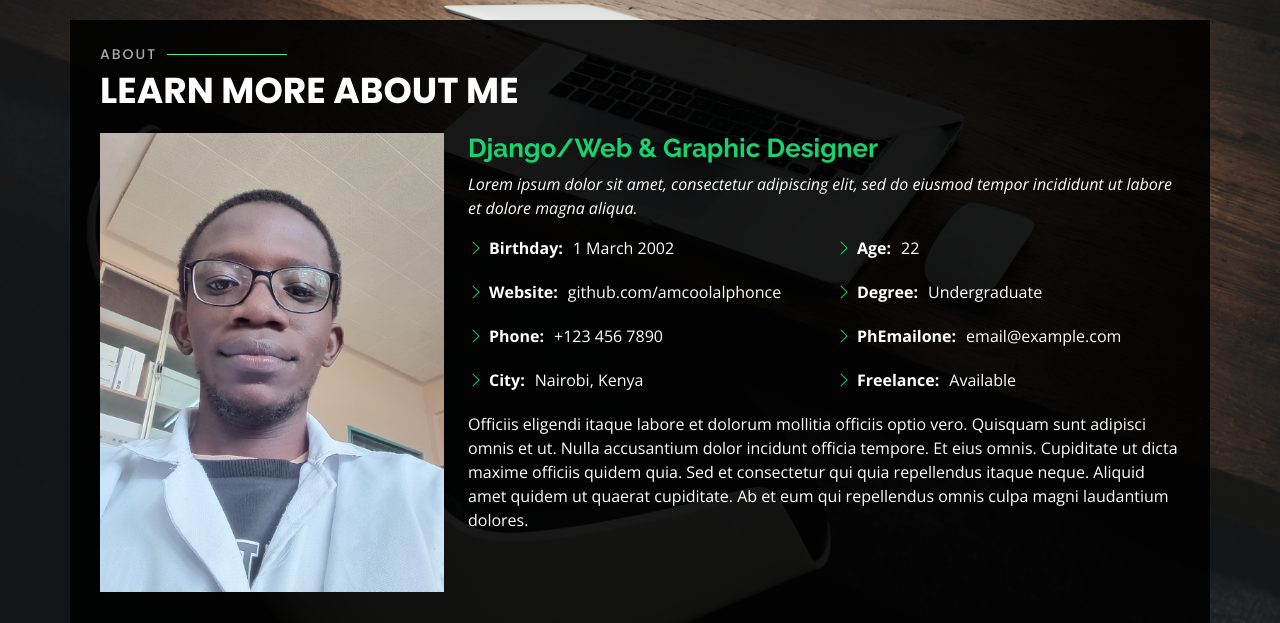
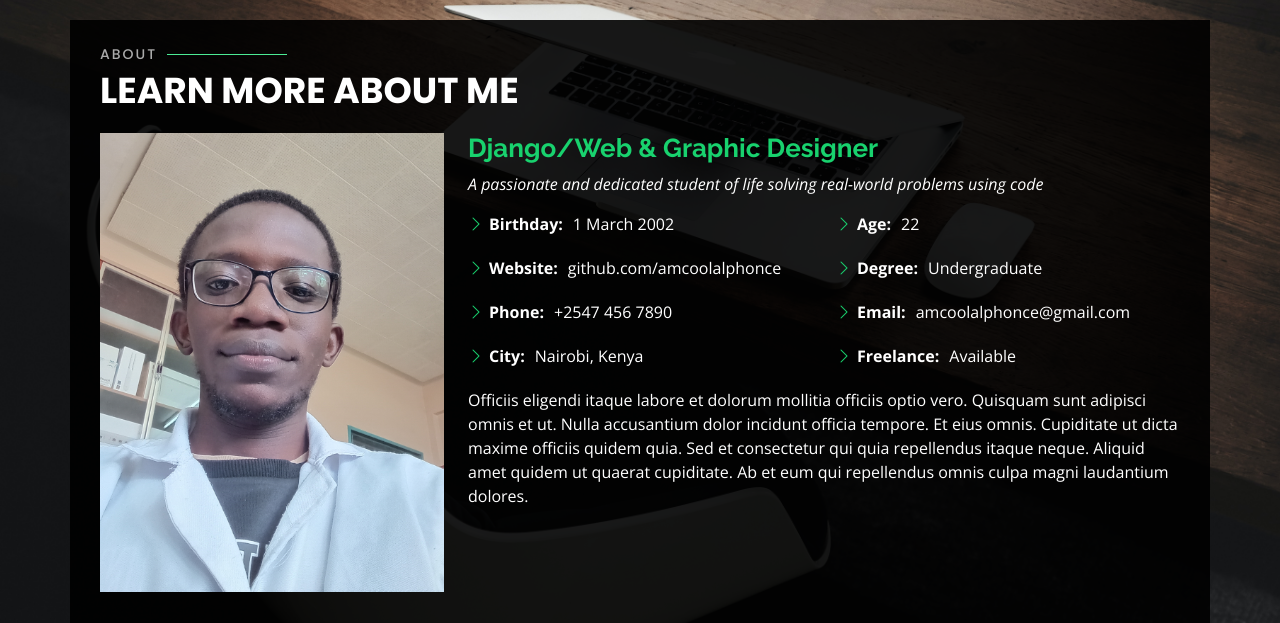
Before and after one commit to amcoolalphonce/django_for_beginners, a Django app: page / in a window 1280 px wide, after a click on "About". Shown: the part 80-703 px from the top of the page. Run offline with Django 4.2, Linux system fonts and the light colour scheme; some libraries are stand-ins or nearby versions.

Commit message:
Update index.html

```diff
--- a/templates/index.html
+++ b/templates/index.html
@@ -89,15 +89,14 @@
         <div class="col-lg-8 pt-4 pt-lg-0 content" data-aos="fade-left">
           <h3>Django/Web &amp; Graphic Designer</h3>
           <p class="fst-italic">
-            Lorem ipsum dolor sit amet, consectetur adipiscing elit, sed do eiusmod tempor incididunt ut labore et dolore
-            magna aliqua.
+            A passionate and dedicated student of life solving real-world problems using code
           </p>
           <div class="row">
             <div class="col-lg-6">
               <ul>
                 <li><i class="bi bi-chevron-right"></i> <strong>Birthday:</strong> <span>1 March 2002</span></li>
                 <li><i class="bi bi-chevron-right"></i> <strong>Website:</strong> <span>github.com/amcoolalphonce</span></li>
-                <li><i class="bi bi-chevron-right"></i> <strong>Phone:</strong> <span>+123 456 7890</span></li>
+                <li><i class="bi bi-chevron-right"></i> <strong>Phone:</strong> <span>+2547 456 7890</span></li>
                 <li><i class="bi bi-chevron-right"></i> <strong>City:</strong> <span>Nairobi, Kenya</span></li>
               </ul>
             </div>
@@ -105,7 +104,7 @@
               <ul>
                 <li><i class="bi bi-chevron-right"></i> <strong>Age:</strong> <span>22</span></li>
                 <li><i class="bi bi-chevron-right"></i> <strong>Degree:</strong> <span>Undergraduate</span></li>
-                <li><i class="bi bi-chevron-right"></i> <strong>PhEmailone:</strong> <span>email@example.com</span></li>
+                <li><i class="bi bi-chevron-right"></i> <strong>Email:</strong> <span>amcoolalphonce@gmail.com</span></li>
                 <li><i class="bi bi-chevron-right"></i> <strong>Freelance:</strong> <span>Available</span></li>
               </ul>
             </div>
```
